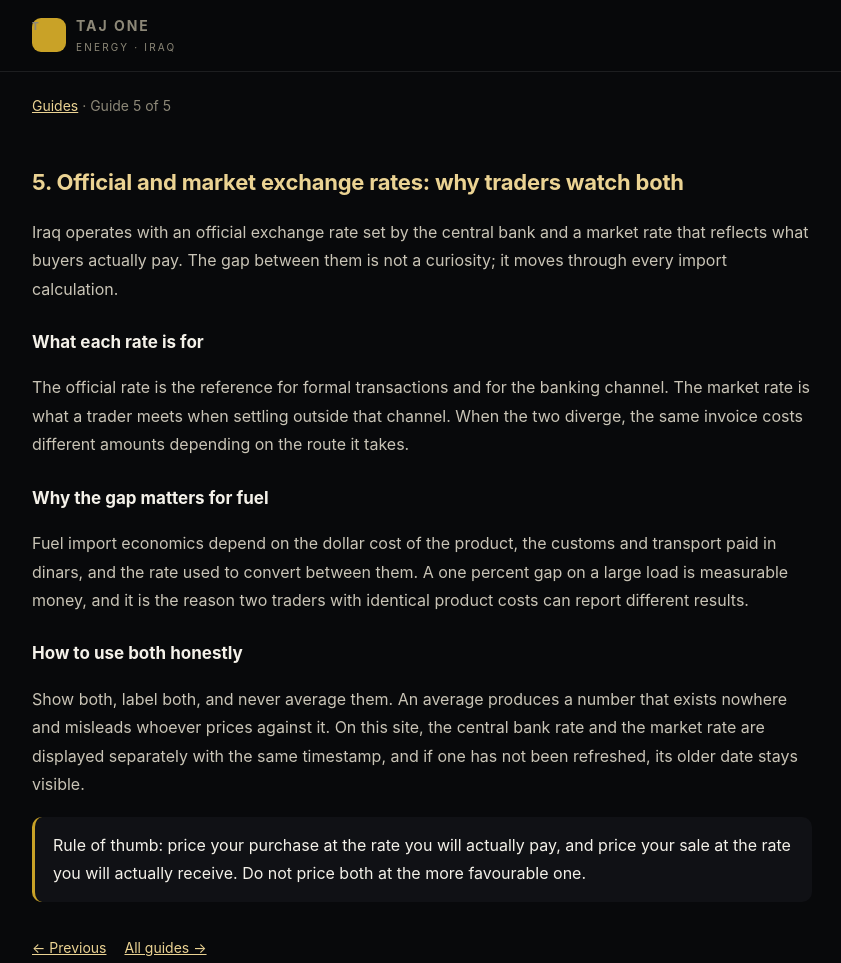
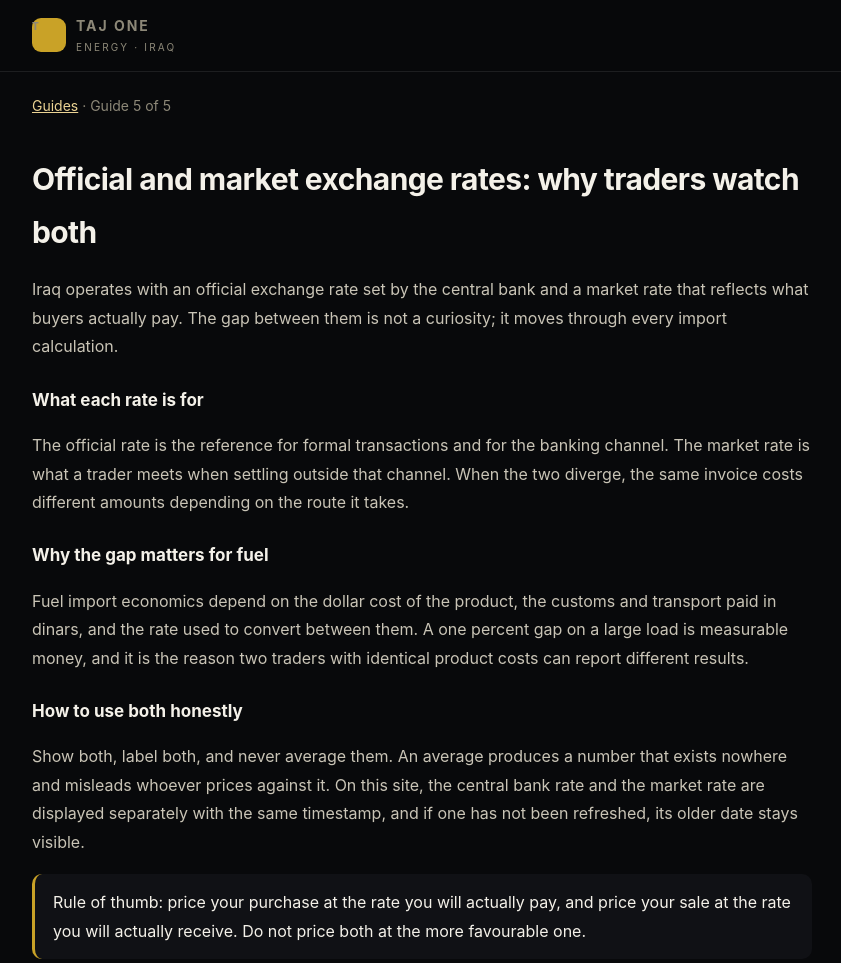
Before and after one commit to s63042854-dotcom/s63042854-dotcom.github.io, a plain HTML site: page article-5.html in a window 1280 px wide. Shown: the top 963 px of the page, without its empty margins (218-1059 px from the left). Drawn offline with Linux system fonts and the light colour scheme.

Commit message:
SEO polish: article-5.html (h1, OG tags, Article schema)

```diff
--- a/article-5.html
+++ b/article-5.html
@@ -3,9 +3,17 @@
 <head>
 <meta charset="utf-8">
 <meta name="viewport" content="width=device-width, initial-scale=1">
-<title>5. Official and market exchange rates: why traders watch both | TAJ ONE guides</title>
-<meta name="description" content="5. Official and market exchange rates: why traders watch both — practical guide for fuel traders and procurement teams in Iraq, from TAJ ONE.">
+<title>Official and market exchange rates: why traders watch both | TAJ ONE guides</title>
+<meta name="description" content="Official and market exchange rates: why traders watch both — practical guide for fuel traders and procurement teams in Iraq, from TAJ ONE.">
 <link rel="canonical" href="https://s63042854-dotcom.github.io/article-5.html">
+<meta property="og:type" content="article">
+<meta property="og:site_name" content="TAJ ONE">
+<meta property="og:title" content="Official and market exchange rates: why traders watch both">
+<meta property="og:description" content="Official and market exchange rates: why traders watch both — practical guide for fuel traders and procurement teams in Iraq, from TAJ ONE.">
+<meta property="og:url" content="https://s63042854-dotcom.github.io/article-5.html">
+<meta name="twitter:card" content="summary">
+<meta name="twitter:title" content="Official and market exchange rates: why traders watch both">
+<meta name="twitter:description" content="Official and market exchange rates: why traders watch both — practical guide for fuel traders and procurement teams in Iraq, from TAJ ONE.">
 <meta name="robots" content="index,follow">
 <meta name="theme-color" content="#08090B">
 <style>
@@ -34,12 +42,14 @@ footer{border-top:1px solid var(--line);margin-top:56px;padding:26px 0 40px;font
 footer a{color:var(--ink2);text-decoration:none;margin-right:14px}
 ul{padding-inline-start:20px}
 </style>
+<script type="application/ld+json">{"@context": "https://schema.org", "@type": "Article", "headline": "Official and market exchange rates: why traders watch both", "description": "Official and market exchange rates: why traders watch both — practical guide for fuel traders and procurement teams in Iraq, from TAJ ONE.", "inLanguage": "en", "datePublished": "2026-11-19", "dateModified": "2026-11-19", "author": {"@type": "Organization", "name": "TAJ ONE for General Trading and Energy"}, "publisher": {"@type": "Organization", "name": "TAJ ONE for General Trading and Energy"}, "mainEntityOfPage": "https://s63042854-dotcom.github.io/article-5.html", "isPartOf": {"@type": "CollectionPage", "name": "TAJ ONE guides", "url": "https://s63042854-dotcom.github.io/articles.html"}}</script>
+<script type="application/ld+json">{"@context": "https://schema.org", "@type": "BreadcrumbList", "itemListElement": [{"@type": "ListItem", "position": 1, "name": "Home", "item": "https://s63042854-dotcom.github.io/"}, {"@type": "ListItem", "position": 2, "name": "Guides", "item": "https://s63042854-dotcom.github.io/articles.html"}, {"@type": "ListItem", "position": 3, "name": "Official and market exchange rates: why traders watch both", "item": "https://s63042854-dotcom.github.io/article-5.html"}]}</script>
 </head>
 <body>
 <header><div class="wrap"><a class="brand" href="./"><span class="mark">T</span><span><b>TAJ ONE</b><span>ENERGY · IRAQ</span></span></a></div></header>
 <main class="wrap">
 <p class="muted" style="margin-top:22px"><a href="articles.html">Guides</a> · Guide 5 of 5</p>
-<h2 id="a5">5. Official and market exchange rates: why traders watch both</h2>
+<h1 id="a5">Official and market exchange rates: why traders watch both</h1>
 <p>Iraq operates with an official exchange rate set by the central bank and a market rate that reflects what buyers actually pay. The gap between them is not a curiosity; it moves through every import calculation.</p>
 <h3>What each rate is for</h3>
 <p>The official rate is the reference for formal transactions and for the banking channel. The market rate is what a trader meets when settling outside that channel. When the two diverge, the same invoice costs different amounts depending on the route it takes.</p>
```
